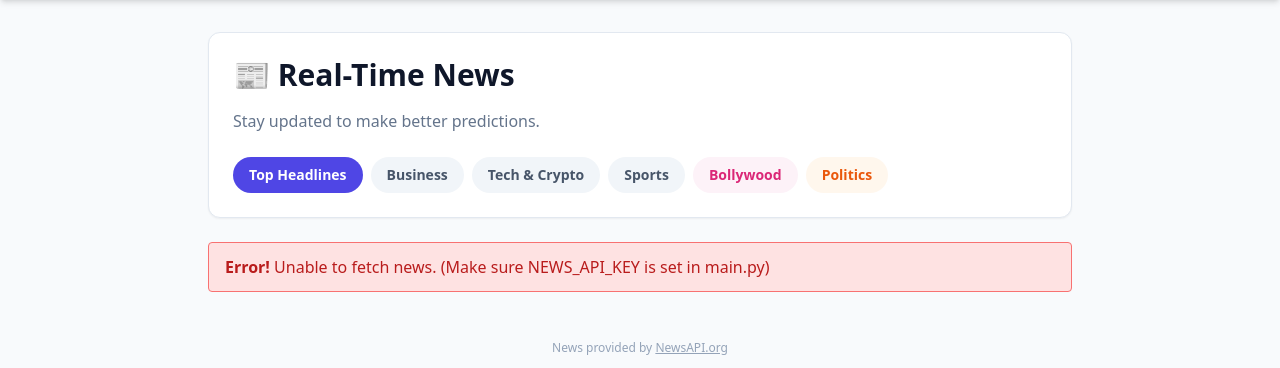
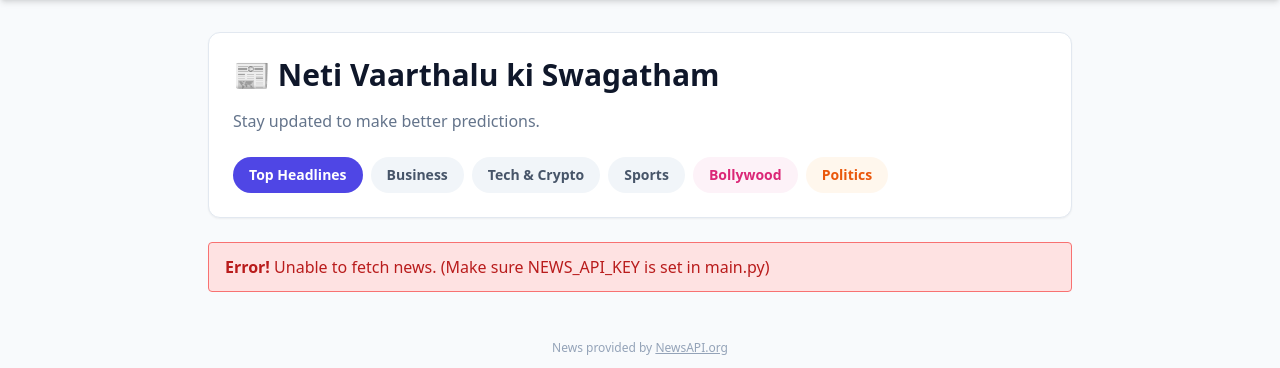
Before and after one commit to manohar-munna/PredictHub, a FastAPI app: page /news in a window 1280 px wide. Shown: the part 52-420 px from the top of the page. Run offline with FastAPI, Linux system fonts and the light colour scheme; data that the repository does not hold is empty; some libraries are stand-ins or nearby versions.

Commit message:
Update news header text to Telugu

```diff
--- a/app/templates/news.html
+++ b/app/templates/news.html
@@ -6,7 +6,7 @@
 
     <!-- Header & Filters -->
     <div class="bg-white p-6 rounded-xl shadow-sm border border-slate-200">
-        <h2 class="text-3xl font-bold text-slate-900 mb-4">📰 Real-Time News</h2>
+        <h2 class="text-3xl font-bold text-slate-900 mb-4">📰 Neti Vaarthalu ki Swagatham</h2>
         <p class="text-slate-500 mb-6">Stay updated to make better predictions.</p>
 
         <!-- Filter Buttons -->
```
